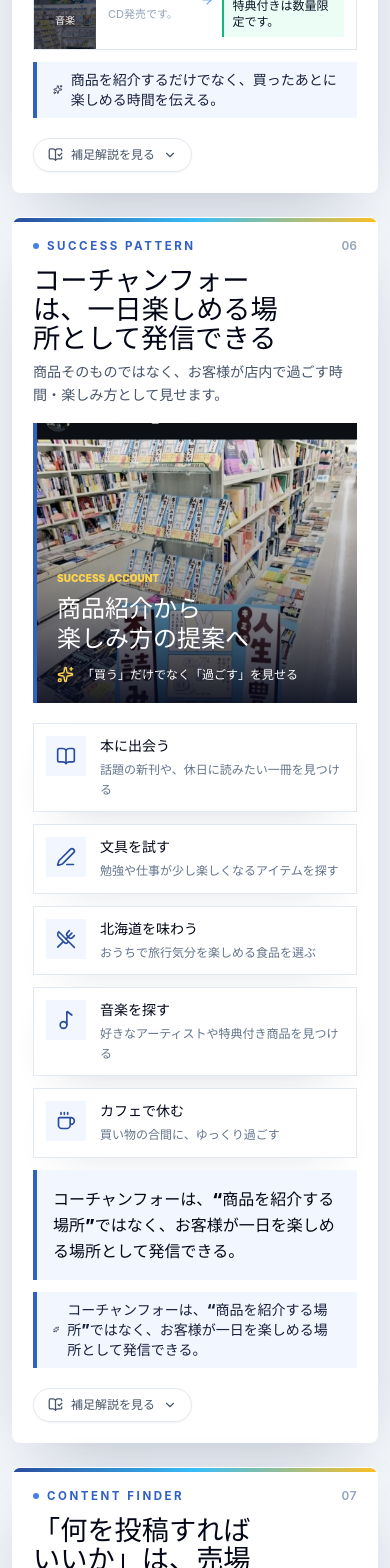
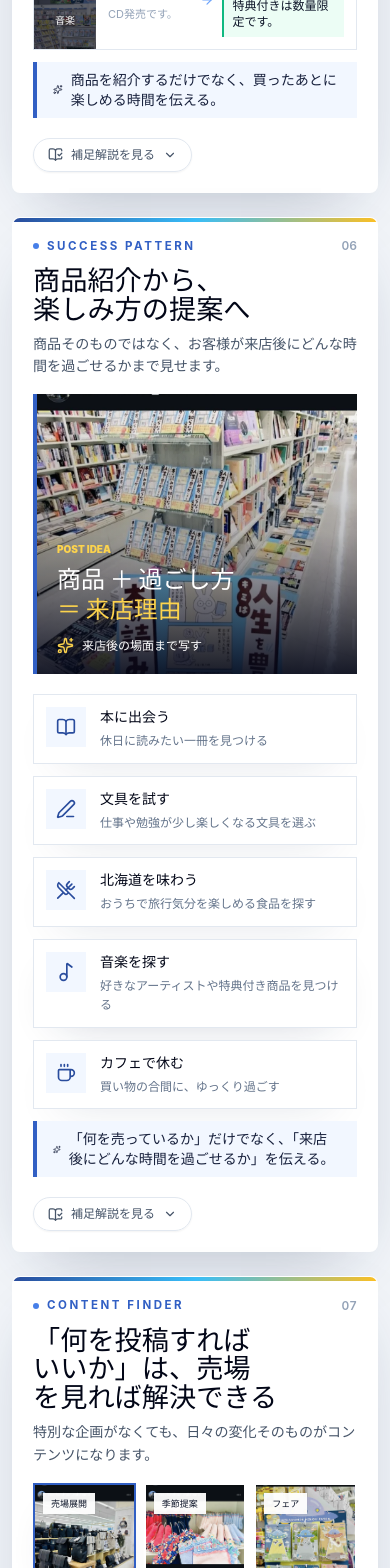
Before and after one commit to shop0711/instagram-training-web, a React (Vite) app: page / in a window 390 px wide. Shown: the part 4368-5936 px from the top of the page. Built offline with nearby package versions, Linux system fonts and the light colour scheme.

Commit message:
Refocus lifestyle lesson on customer experience

```diff
--- a/src/components/TrainingSlideVisual.tsx
+++ b/src/components/TrainingSlideVisual.tsx
@@ -203,9 +203,9 @@ function CustomerLens({ slide }: Props) {
 
 function ExperienceJourney() {
   const experiences = [
-    { icon: BookOpen, label: '本に出会う', detail: '話題の新刊や、休日に読みたい一冊を見つける' },
-    { icon: PenLine, label: '文具を試す', detail: '勉強や仕事が少し楽しくなるアイテムを探す' },
-    { icon: UtensilsCrossed, label: '北海道を味わう', detail: 'おうちで旅行気分を楽しめる食品を選ぶ' },
+    { icon: BookOpen, label: '本に出会う', detail: '休日に読みたい一冊を見つける' },
+    { icon: PenLine, label: '文具を試す', detail: '仕事や勉強が少し楽しくなる文具を選ぶ' },
+    { icon: UtensilsCrossed, label: '北海道を味わう', detail: 'おうちで旅行気分を楽しめる食品を探す' },
     { icon: Music2, label: '音楽を探す', detail: '好きなアーティストや特典付き商品を見つける' },
     { icon: Coffee, label: 'カフェで休む', detail: '買い物の合間に、ゆっくり過ごす' },
   ];
@@ -214,7 +214,11 @@ function ExperienceJourney() {
       <div className="relative min-h-[280px] overflow-hidden border-l-4 border-brand-600">
         <img src={trainingPhotos.books} alt="整理された書籍フェア売場" className="absolute inset-0 h-full w-full object-cover"/>
         <div className="absolute inset-0 bg-gradient-to-t from-slate-950/90 via-slate-950/25 to-transparent"/>
-        <div className="absolute inset-x-0 bottom-0 p-5 text-white"><p className="text-[10px] font-black text-amber-300">SUCCESS ACCOUNT</p><p className="mt-2 text-2xl font-black leading-tight">商品紹介から<br/>楽しみ方の提案へ</p><div className="mt-3 flex items-center gap-2 text-xs font-bold"><Sparkles size={17} className="text-amber-300"/>「買う」だけでなく「過ごす」を見せる</div></div>
+        <div className="absolute inset-x-0 bottom-0 p-5 text-white">
+          <p className="text-[10px] font-black text-amber-300">POST IDEA</p>
+          <p className="mt-2 text-2xl font-black leading-tight">商品 ＋ 過ごし方<br/><span className="text-amber-300">＝ 来店理由</span></p>
+          <div className="mt-3 flex items-center gap-2 text-xs font-bold"><Sparkles size={17} className="text-amber-300"/>来店後の場面まで写す</div>
+        </div>
       </div>
       <div className="grid gap-3">
         <div className="grid gap-3 sm:grid-cols-2">
@@ -228,10 +232,6 @@ function ExperienceJourney() {
             </div>
           ))}
         </div>
-        <p className="border-l-4 border-brand-600 bg-brand-50 p-4 text-base font-black leading-relaxed text-slate-950">
-          コーチャンフォーは、“商品を紹介する場所”ではなく、<br className="hidden sm:block" />
-          お客様が一日を楽しめる場所として発信できる。
-        </p>
       </div>
     </div>
   );
--- a/src/data/training.ts
+++ b/src/data/training.ts
@@ -177,8 +177,8 @@ export const trainingSlides: SlideData[] = [
     chapterTitle: 'Instagramは「来店理由」を届ける場所',
     kind: 'lifestyle',
     eyebrow: 'SUCCESS PATTERN',
-    title: 'コーチャンフォーは、一日楽しめる場所として発信できる',
-    description: '商品そのものではなく、お客様が店内で過ごす時間・楽しみ方として見せます。',
+    title: '商品紹介から、楽しみ方の提案へ',
+    description: '商品そのものではなく、お客様が来店後にどんな時間を過ごせるかまで見せます。',
     cards: [
       { title: '読む', description: '休日に出会う一冊' },
       { title: '書く', description: '仕事や学びが楽しくなる文具' },
@@ -186,9 +186,9 @@ export const trainingSlides: SlideData[] = [
       { title: '味わう', description: '北海道を感じる食品' },
       { title: '休む', description: 'カフェで過ごす時間' }
     ],
-    keyPhrase: 'コーチャンフォーは、“商品を紹介する場所”ではなく、お客様が一日を楽しめる場所として発信できる。',
+    keyPhrase: '「何を売っているか」だけでなく、「来店後にどんな時間を過ごせるか」を伝える。',
     speakerNote:
-      '書籍、文具、音楽、食品、カフェが一つの場所にあること自体が強みです。商品を一つずつ紹介するだけでなく、お客様が店内でどんな時間を過ごせるかを見せることで、来店後のイメージが伝わりやすくなります。'
+      '人気企業アカウントは、商品そのものだけでなく、使う場面・暮らし・楽しみ方を発信しています。\n\n店舗アカウントでも、「本が入荷しました」「食品を販売しています」で終わらせず、お客様がどう楽しめるかまで見せることが大切です。\n\nコーチャンフォーは、書籍・文具・音楽・食品・カフェがあるため、来店後の過ごし方として発信しやすいのが強みです。'
   },
   {
     id: 'content-ideas',
```
